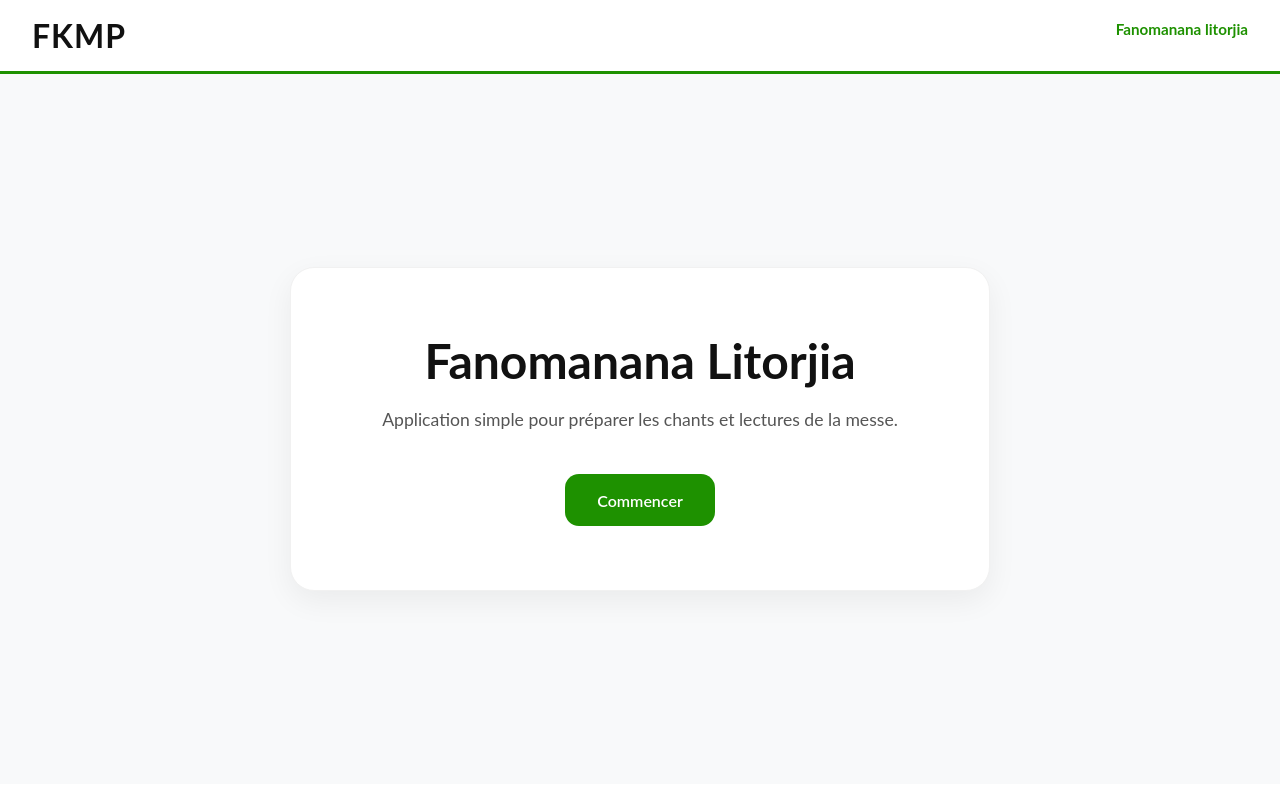
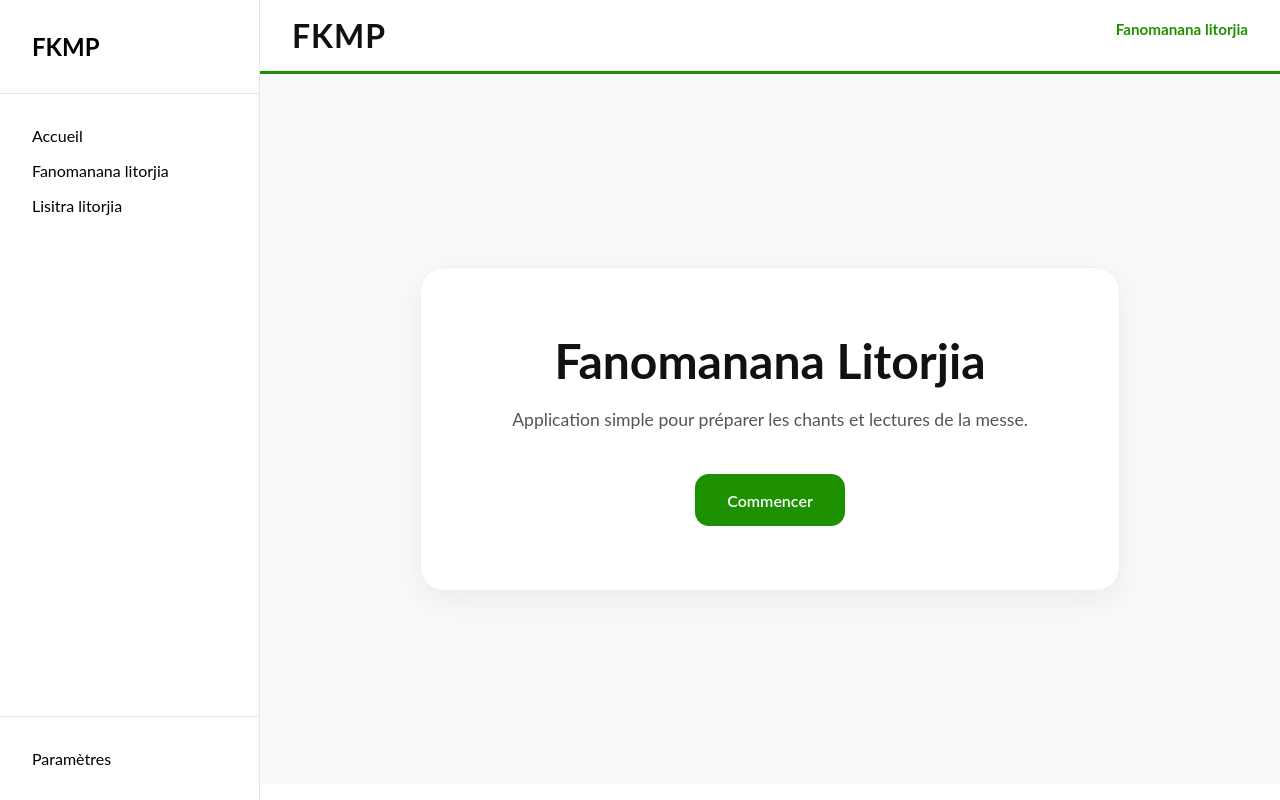
Before and after one commit to andri-Ts/e-liturgie, a React (Vite) app: page / in a window 1280 px wide. Built offline with nearby package versions, Linux system fonts and the light colour scheme; no server answers.

Commit message:
feat: ajout composant sidebar

```diff
--- a/src/App.jsx
+++ b/src/App.jsx
@@ -1,9 +1,8 @@
 import { createBrowserRouter, RouterProvider } from 'react-router-dom';
-import Header from './layouts/header/Header';
-import Layout from './layouts/layout/Layout';
 import LecturePage from './pages/lecturePages/LecturePage';
 import LiturgiePage from './pages/liturgiePage/LiturgiePage';
 import HomePage from './pages/home/HomePage';
+import Layout from './components/layouts/layout/Layout';
 
 function App() {
   const fkmpRouter = createBrowserRouter([
--- /dev/null
+++ b/src/components/layouts/layout/Layout.jsx
@@ -0,0 +1,24 @@
+import React from 'react';
+
+import { Outlet } from 'react-router-dom';
+import './layout.css';
+import Sidebar from '../sidebar/Sidebar';
+import Header from '../header/Header';
+
+function Layout() {
+  return (
+    <div className="layout">
+      <Sidebar />
+
+      <div className="main-content">
+        <Header />
+
+        <main>
+          <Outlet />
+        </main>
+      </div>
+    </div>
+  );
+}
+
+export default Layout;
--- a/src/layouts/layout/layout.css
+++ b/src/components/layouts/layout/layout.css
@@ -1,4 +1,4 @@
-.layout {
+/* .layout {
   min-height: 100vh;
   display: flex;
   flex-direction: column;
@@ -6,10 +6,22 @@
 
 .layout > main {
   flex: 1;
-  /* background-color: antiquewhite; */
 
   max-width: 1280px;
   width: 100%;
   margin-right: auto;
   margin-left: auto;
+} */
+
+.layout {
+  display: flex;
+
+  min-height: 100vh;
 }
+
+.main-content {
+  flex: 1;
+
+  display: flex;
+  flex-direction: column;
+}
--- /dev/null
+++ b/src/components/layouts/sidebar/Sidebar.jsx
@@ -0,0 +1,21 @@
+import React from 'react';
+import { NavLink } from 'react-router-dom';
+import './sidebar.css';
+
+function Sidebar() {
+  return (
+    <aside className="sidebar">
+      <div className="sidebar-logo">
+        <h2>FKMP</h2>
+      </div>
+      <nav className="sidebar-nav">
+        <NavLink to={'/'}>Accueil</NavLink>
+        <NavLink to={'/vakiteny'}>Fanomanana litorjia</NavLink>
+        <NavLink to={'/lisitra'}>Lisitra litorjia</NavLink>
+      </nav>
+      <div className="sidebar-footer">Paramètres</div>
+    </aside>
+  );
+}
+
+export default Sidebar;
--- /dev/null
+++ b/src/components/layouts/sidebar/sidebar.css
@@ -0,0 +1,35 @@
+.sidebar {
+  width: 260px;
+
+  min-height: 100vh;
+
+  display: flex;
+  flex-direction: column;
+
+  background: white;
+
+  border-right: 1px solid #e5e7eb;
+}
+
+.sidebar-logo {
+  padding: 2rem;
+
+  border-bottom: 1px solid #e5e7eb;
+}
+
+.sidebar-nav {
+  flex: 1;
+
+  display: flex;
+  flex-direction: column;
+
+  gap: 1rem;
+
+  padding: 2rem;
+}
+
+.sidebar-footer {
+  padding: 2rem;
+
+  border-top: 1px solid #e5e7eb;
+}
--- a/src/layouts/layout/Layout.jsx
+++ /dev/null
@@ -1,17 +0,0 @@
-import React from 'react';
-import Header from '../header/Header';
-import { Outlet } from 'react-router-dom';
-import './layout.css';
-
-function Layout() {
-  return (
-    <div className="layout">
-      <Header />
-      <main>
-        <Outlet />
-      </main>
-    </div>
-  );
-}
-
-export default Layout;
```
Also changed, not shown: src/components/layouts/header/Header.jsx (renamed from src/layouts/header/Header.jsx), src/components/layouts/header/header.css (renamed from src/layouts/header/header.css).
